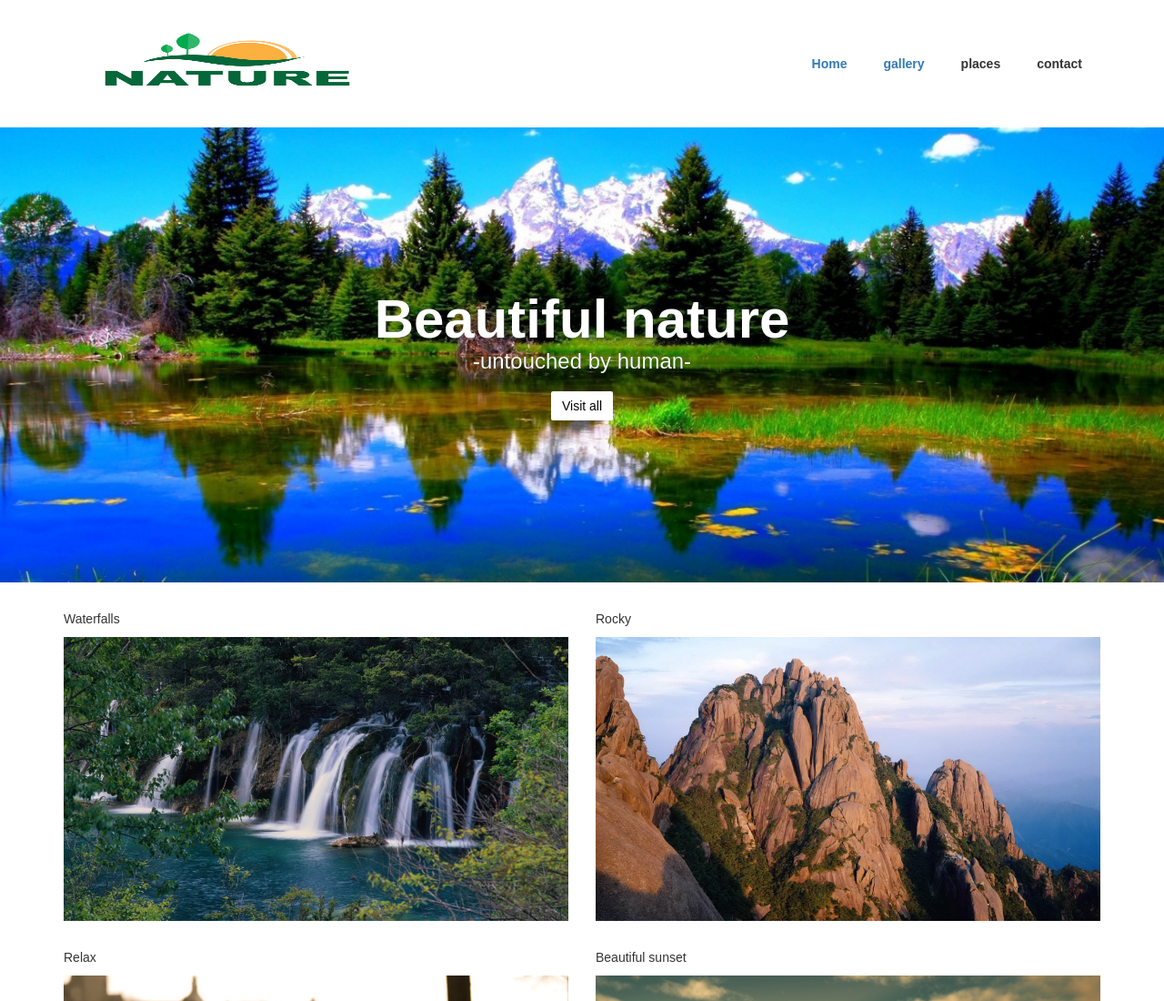
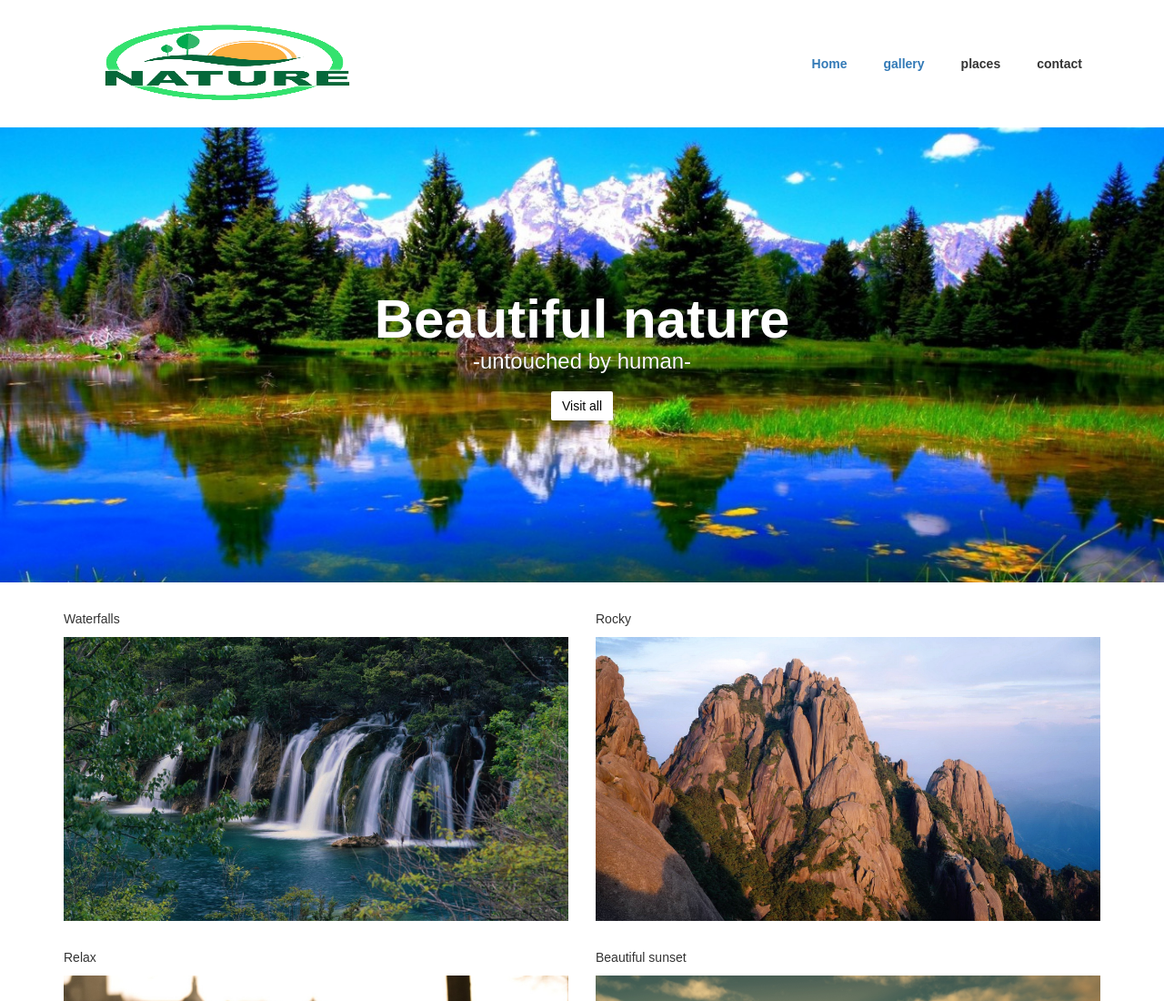
Before and after one commit to 82Dragan/82dragan.github.io, a plain HTML site: page index.html in a window 1280 px wide. Shown: the top 1100 px of the page at 91% size. Drawn offline with nearby package versions, Linux system fonts and the light colour scheme; files whose address does not match are found by name.

Commit message:
add logo

```diff
--- a/index.html
+++ b/index.html
@@ -12,7 +12,7 @@
 <body>
   <header class="container">
     <div class="row">
-      <img class="col-sm-4" src="images/logo/nature.png">
+      <img class="col-sm-4" src="images/logo/nature-transparent.png">
       <nav class="col-sm-8">
         <p><a href="index.html">Home</a></p>
         <p><a href="gallery.html">gallery</a></p>
```
